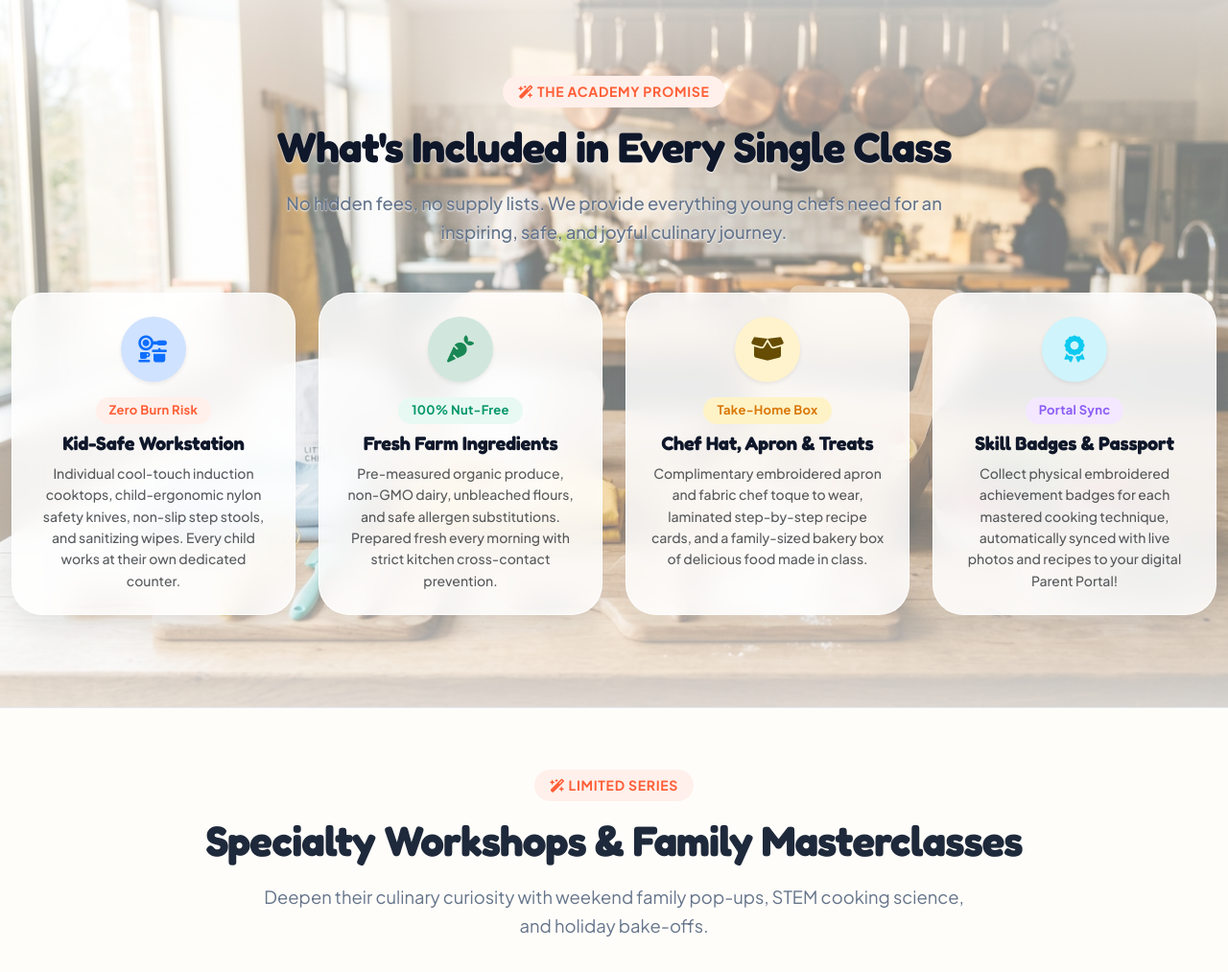
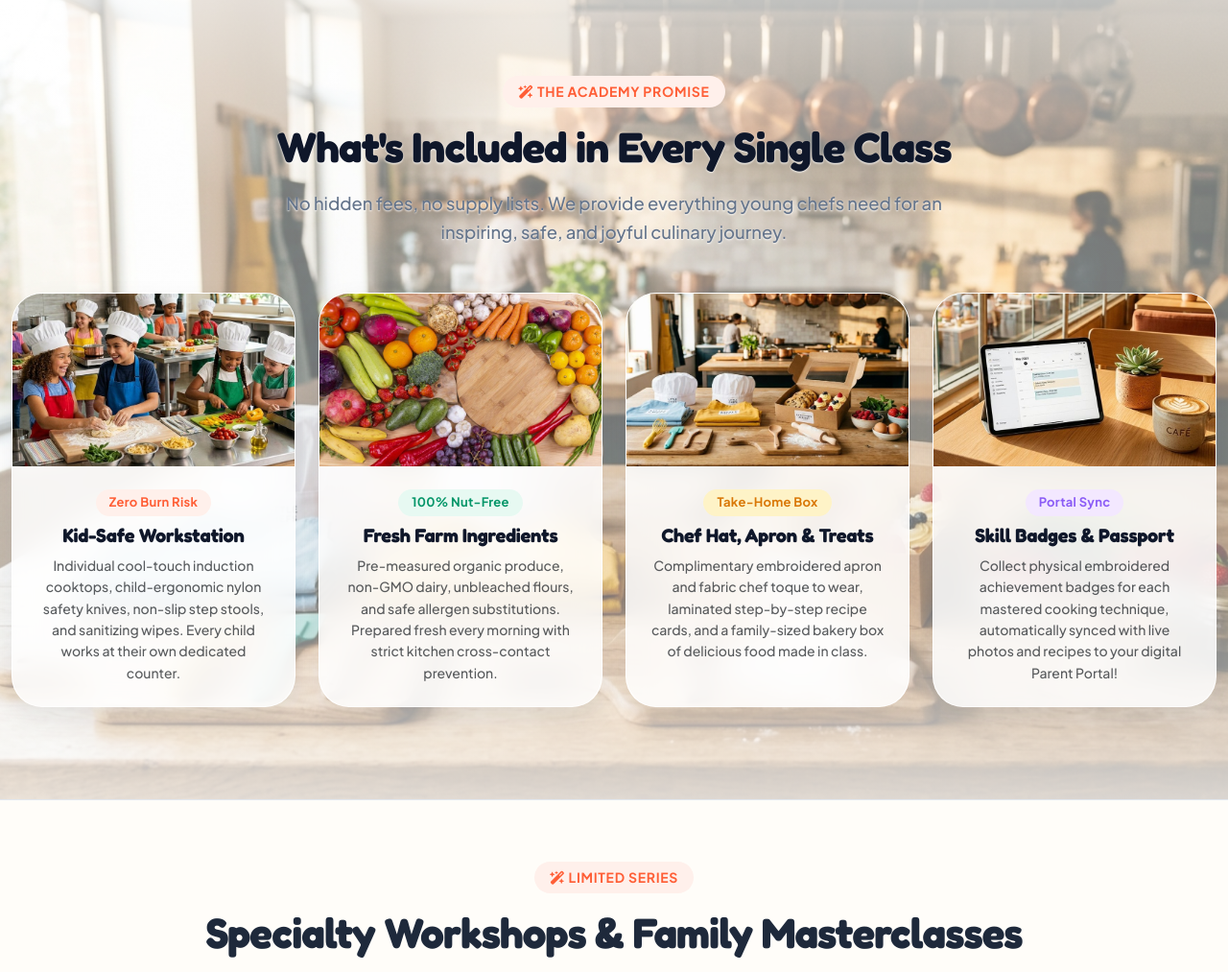
Before and after one commit to Shanmu1661/KIDS-COOKING-CLASS, a plain HTML site: page pages/classes.html in a window 1280 px wide. Shown: the part 2449-3462 px from the top of the page at 96% size. Drawn offline with nearby package versions, Linux system fonts and the light colour scheme.

Commit message:
Replace icon placeholders with relevant photography for class amenities on Classes page

```diff
--- a/assets/css/dark-mode.css
+++ b/assets/css/dark-mode.css
@@ -1185,6 +1185,10 @@
   box-shadow: 0 12px 30px rgba(0, 0, 0, 0.5) !important;
 }
 
+[data-theme="dark"] .class-amenities-bg-section .custom-card.amenity-card {
+  padding: 0 !important;
+}
+
 [data-theme="dark"] .class-amenities-bg-section .custom-card h4 {
   color: #F8FAFC !important;
 }
--- a/pages/classes.html
+++ b/pages/classes.html
@@ -477,60 +477,68 @@
           <p class="section-subtitle">No hidden fees, no supply lists. We provide everything young chefs need for an inspiring, safe, and joyful culinary journey.</p>
         </div>
 
-        <div class="row g-4">
+        <div class="row g-4 align-items-stretch">
           <!-- Amenity Card 1 -->
-          <div class="col-md-6 col-lg-3">
-            <div class="custom-card text-center p-4 h-100">
-              <div class="rounded-circle bg-primary-subtle text-primary mx-auto mb-3 d-flex align-items-center justify-content-center shadow-sm" style="width: 68px; height: 68px; font-size: 1.75rem;">
-                <i class="fa-solid fa-kitchen-set"></i>
+          <div class="col-md-6 col-lg-3 d-flex">
+            <div class="custom-card amenity-card w-100 d-flex flex-column">
+              <div class="amenity-card-img-wrapper">
+                <img src="../assets/images/amenity_kid_workstation.jpg" alt="Children joyfully cooking at dedicated kid-safe workstations with cool-touch cooktops" class="amenity-card-img" width="300" height="180" loading="lazy">
               </div>
+              <div class="p-4 d-flex flex-column flex-grow-1 text-center">
                 <span class="badge badge-pill badge-featured mx-auto mb-2">Zero Burn Risk</span>
                 <h4 class="font-heading fw-bold fs-5 mb-2">Kid-Safe Workstation</h4>
-              <p class="text-muted small mb-0">
+                <p class="text-muted small mb-0 flex-grow-1">
                   Individual cool-touch induction cooktops, child-ergonomic nylon safety knives, non-slip step stools, and sanitizing wipes. Every child works at their own dedicated counter.
                 </p>
               </div>
             </div>
+          </div>
 
           <!-- Amenity Card 2 -->
-          <div class="col-md-6 col-lg-3">
-            <div class="custom-card text-center p-4 h-100">
-              <div class="rounded-circle bg-success-subtle text-success mx-auto mb-3 d-flex align-items-center justify-content-center shadow-sm" style="width: 68px; height: 68px; font-size: 1.75rem;">
-                <i class="fa-solid fa-carrot"></i>
+          <div class="col-md-6 col-lg-3 d-flex">
+            <div class="custom-card amenity-card w-100 d-flex flex-column">
+              <div class="amenity-card-img-wrapper">
+                <img src="../assets/images/amenity_farm_ingredients.jpg" alt="Vibrant fresh organic produce and farm ingredients arranged on a culinary board" class="amenity-card-img" width="300" height="180" loading="lazy">
               </div>
+              <div class="p-4 d-flex flex-column flex-grow-1 text-center">
                 <span class="badge badge-pill badge-diet mx-auto mb-2">100% Nut-Free</span>
                 <h4 class="font-heading fw-bold fs-5 mb-2">Fresh Farm Ingredients</h4>
-              <p class="text-muted small mb-0">
+                <p class="text-muted small mb-0 flex-grow-1">
                   Pre-measured organic produce, non-GMO dairy, unbleached flours, and safe allergen substitutions. Prepared fresh every morning with strict kitchen cross-contact prevention.
                 </p>
               </div>
             </div>
+          </div>
 
           <!-- Amenity Card 3 -->
-          <div class="col-md-6 col-lg-3">
-            <div class="custom-card text-center p-4 h-100">
-              <div class="rounded-circle bg-warning-subtle text-warning-emphasis mx-auto mb-3 d-flex align-items-center justify-content-center shadow-sm" style="width: 68px; height: 68px; font-size: 1.75rem;">
-                <i class="fa-solid fa-box-open"></i>
+          <div class="col-md-6 col-lg-3 d-flex">
+            <div class="custom-card amenity-card w-100 d-flex flex-column">
+              <div class="amenity-card-img-wrapper">
+                <img src="../assets/images/amenity_chef_gear_treats.jpg" alt="Embroidered Little Chefs aprons, toque hats, and bakery take-home box filled with fresh cookies and cupcakes" class="amenity-card-img" width="300" height="180" loading="lazy">
               </div>
+              <div class="p-4 d-flex flex-column flex-grow-1 text-center">
                 <span class="badge badge-pill badge-spot mx-auto mb-2">Take-Home Box</span>
                 <h4 class="font-heading fw-bold fs-5 mb-2">Chef Hat, Apron & Treats</h4>
-              <p class="text-muted small mb-0">
+                <p class="text-muted small mb-0 flex-grow-1">
                   Complimentary embroidered apron and fabric chef toque to wear, laminated step-by-step recipe cards, and a family-sized bakery box of delicious food made in class.
                 </p>
               </div>
             </div>
+          </div>
 
           <!-- Amenity Card 4 -->
-          <div class="col-md-6 col-lg-3">
-            <div class="custom-card text-center p-4 h-100">
-              <div class="rounded-circle bg-info-subtle text-info mx-auto mb-3 d-flex align-items-center justify-content-center shadow-sm" style="width: 68px; height: 68px; font-size: 1.75rem;">
-                <i class="fa-solid fa-award"></i>
+          <div class="col-md-6 col-lg-3 d-flex">
+            <div class="custom-card amenity-card w-100 d-flex flex-column">
+              <div class="amenity-card-img-wrapper">
+                <img src="../assets/images/amenity_skill_badges.jpg" alt="Digital parent portal synced on tablet overlooking active kids culinary workshop" class="amenity-card-img" width="300" height="180" loading="lazy">
               </div>
+              <div class="p-4 d-flex flex-column flex-grow-1 text-center">
                 <span class="badge badge-pill badge-age mx-auto mb-2">Portal Sync</span>
                 <h4 class="font-heading fw-bold fs-5 mb-2">Skill Badges & Passport</h4>
-              <p class="text-muted small mb-0">
+                <p class="text-muted small mb-0 flex-grow-1">
                   Collect physical embroidered achievement badges for each mastered cooking technique, automatically synced with live photos and recipes to your digital Parent Portal!
                 </p>
+              </div>
             </div>
           </div>
         </div>
```
Also changed, not shown: assets/css/style.css, assets/images/amenity_chef_gear_treats.jpg (added), assets/images/amenity_farm_ingredients.jpg (added), assets/images/amenity_kid_workstation.jpg (added), assets/images/amenity_skill_badges.jpg (added). Lines whose indentation alone changed are shown as unchanged.
